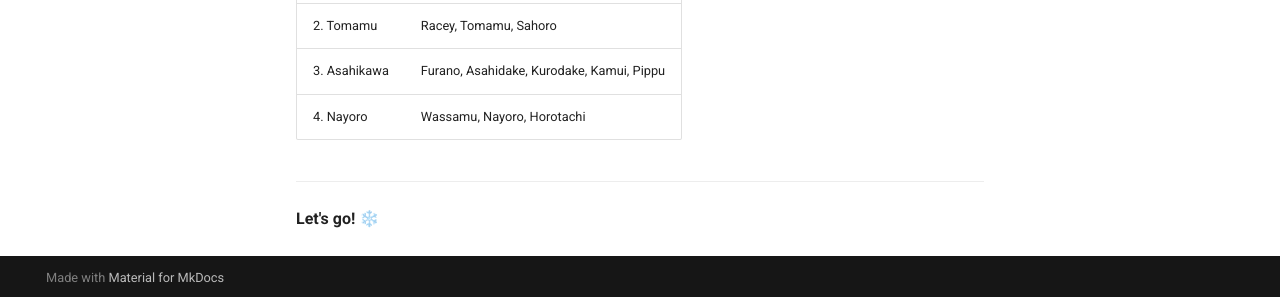
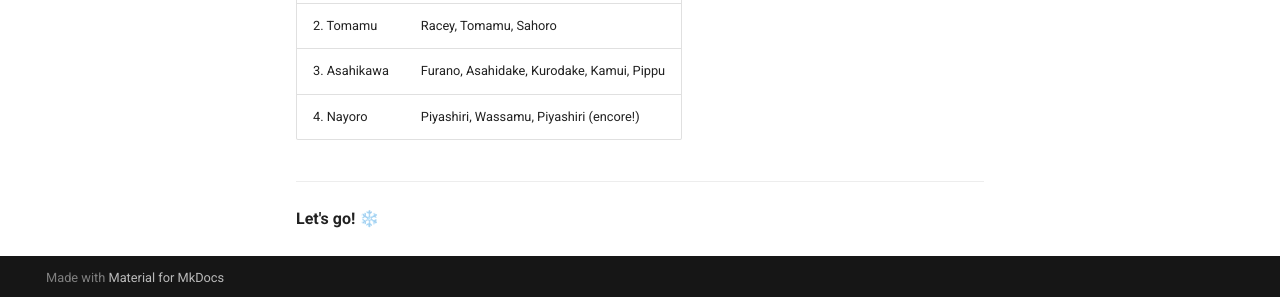
Before and after one commit to madmantim/GSW-26, an MkDocs documentation site: the page built from docs/index.md, in a window 1280 px wide and 1178 px high. Shown: the part 878-1175 px from the top of the window. Built offline with MkDocs 1.6.1 and Material for MkDocs 9.7.7, drawn with Linux system fonts in a browser that asks for light colours; comment, search, counter and statistics services are not loaded.

Commit message:
Fix nav: update Feb 9-11 labels to match actual resort swaps

```diff
--- a/docs/index.md
+++ b/docs/index.md
@@ -27,7 +27,7 @@
 | 1. Sapporo | Teine, Kokusai, Kiroro |
 | 2. Tomamu | Racey, Tomamu, Sahoro |
 | 3. Asahikawa | Furano, Asahidake, Kurodake, Kamui, Pippu |
-| 4. Nayoro | Wassamu, Nayoro, Horotachi |
+| 4. Nayoro | Piyashiri, Wassamu, Piyashiri (encore!) |
 
 ---
 
--- a/mkdocs.yml
+++ b/mkdocs.yml
@@ -52,9 +52,9 @@
     - Feb 6 — Pippu: days/2026-02-06-pippu.md
     - Feb 7 — Asahidake: days/2026-02-07-asahidake.md
     - Feb 8 — Kurodake: days/2026-02-08-kurodake.md
-    - Feb 9 — Wassamu: days/2026-02-09-wassamu.md
-    - Feb 10 — Nayoro: days/2026-02-10-nayoro.md
-    - Feb 11 — Horotachi: days/2026-02-11-horotachi.md
+    - Feb 9 — Piyashiri: days/2026-02-09-wassamu.md
+    - Feb 10 — Wassamu: days/2026-02-10-nayoro.md
+    - Feb 11 — Piyashiri (Return): days/2026-02-11-horotachi.md
     - Feb 12 — Transit: days/2026-02-12-transit.md
     - Feb 13 — Departure: days/2026-02-13-departure.md
   - Resorts:
```
